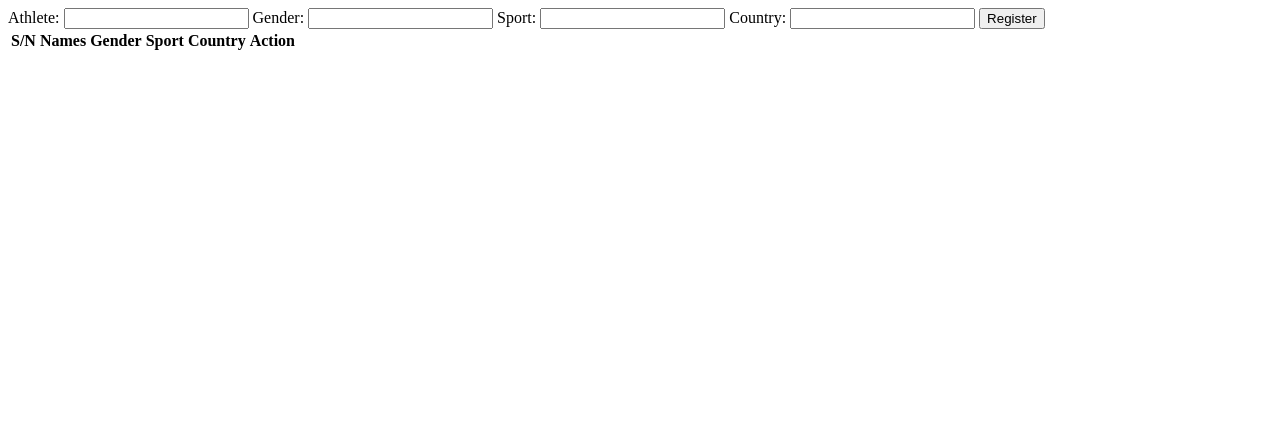
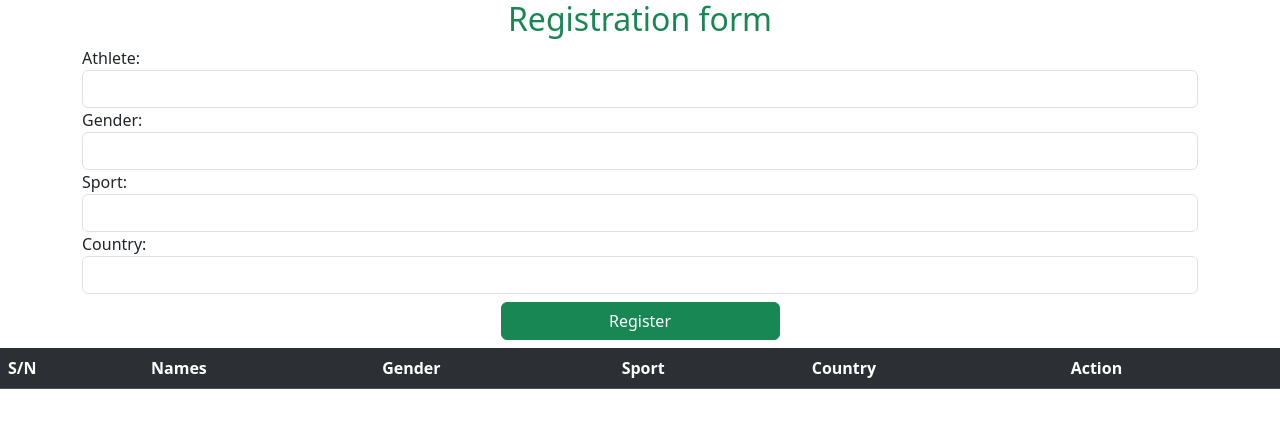
Before and after one commit to virginboy6417/todo, a plain HTML site: page index.html in a window 1280 px wide. Drawn offline with nearby package versions, Linux system fonts and the light colour scheme.

Commit message:
refactor: Improve registration form layout and styling

```diff
--- a/index.html
+++ b/index.html
@@ -4,22 +4,25 @@
     <meta charset="UTF-8">
     <meta name="viewport" content="width=device-width, initial-scale=1.0">
     <title>Athlete Registration</title>
+    <link href="https://cdn.jsdelivr.net/npm/bootstrap@5.3.3/dist/css/bootstrap.min.css" rel="stylesheet" integrity="sha384-QWTKZyjpPEjISv5WaRU9OFeRpok6YctnYmDr5pNlyT2bRjXh0JMhjY6hW+ALEwIH" crossorigin="anonymous">
 </head>
 <body>
-    <div>
+    <div class="container  " >
+<h2 class="text-success text-center" >Registration form</h2>
+
         <label for="athlete">Athlete:</label>
-        <input type="text" id="athlete">
+        <input class="form-control" type="text" id="athlete">
         <label for="gender">Gender:</label>
-        <input type="text" id="gender">
+        <input class="form-control" type="text" id="gender">
         <label for="sport">Sport:</label>
-        <input type="text" id="sport">
+        <input class="form-control" type="text" id="sport">
         <label for="country">Country:</label>
-        <input type="text" id="country">
-        <button onclick="register()">Register</button>
+        <input class="form-control" type="text" id="country">
+        <button class="btn btn-success w-25 d-block my-2 mx-auto " onclick="register()">Register</button>
     </div>
 
     <div>
-        <table id="show">
+        <table id="show" class="table table-dark table-striped">
             <!-- Table data will be dynamically generated here -->
         </table>
     </div>
```
